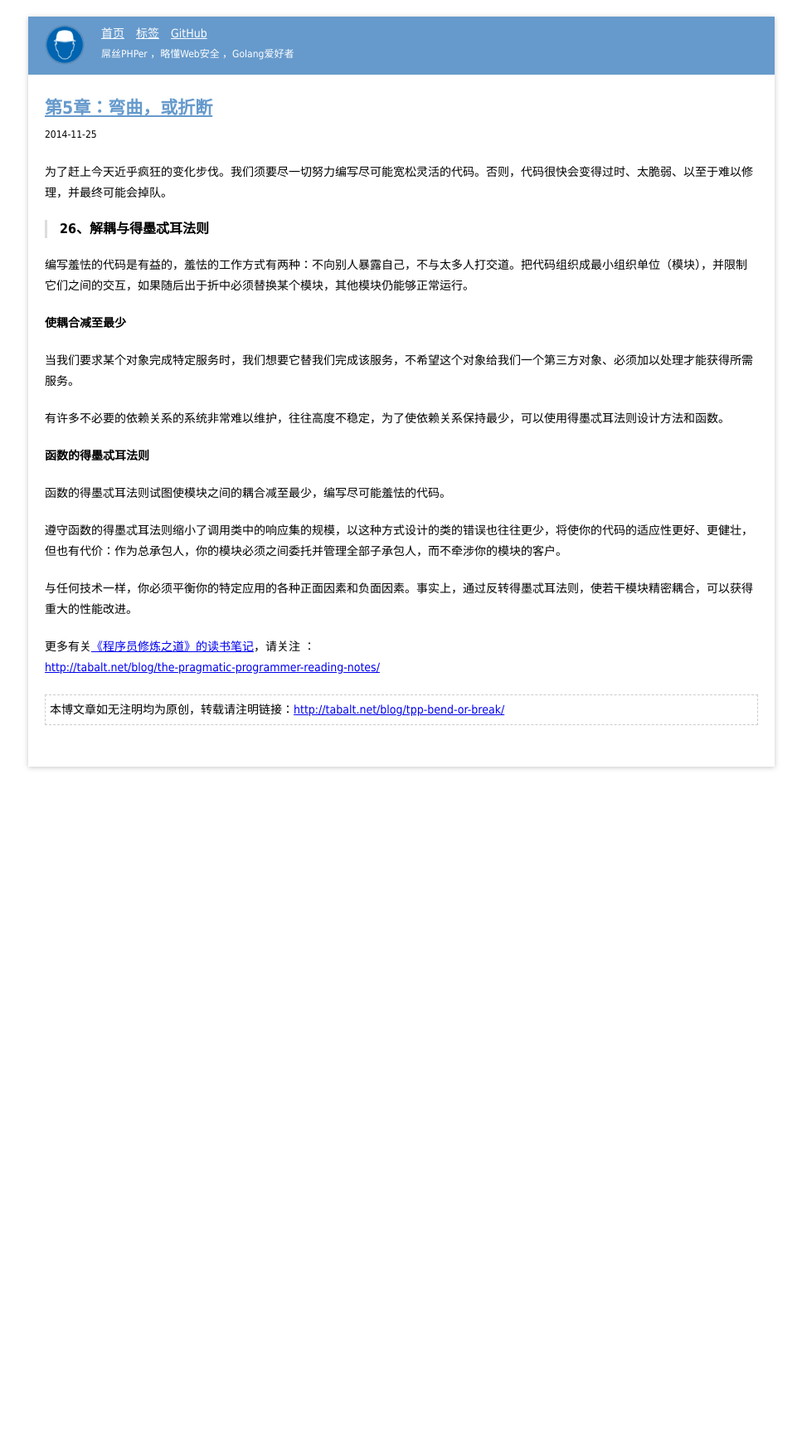
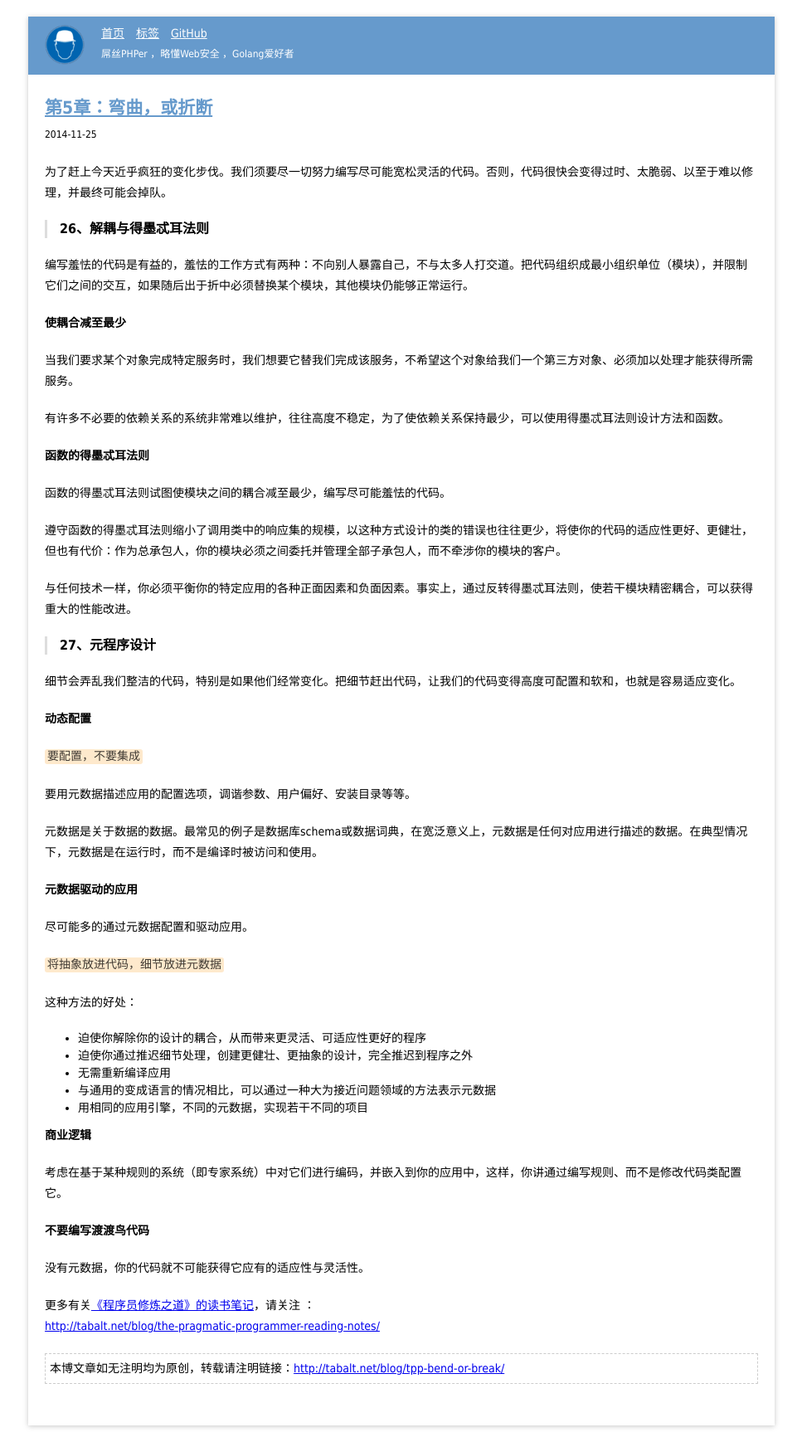
Before and after one commit to tabalt/tabalt.github.io, a Jekyll site: the page built from _posts/the-pragmatic-programmer/2014-11-25-tpp-bend-or-break.md, in a window 1280 px wide. Shown: the whole page at 83% size, without its empty margins (156-1123 px from the left). Built offline with Jekyll 4.4.1, drawn with Linux system fonts in a browser that asks for light colours; Markdown is read by kramdown in place of the engine named in the settings; comment, search, counter and statistics services are not loaded; before the commit the page ends 944 px from its top, so only the background shows below that.

Commit message:
update blog

```diff
--- a/_posts/the-pragmatic-programmer/2014-11-25-tpp-bend-or-break.md
+++ b/_posts/the-pragmatic-programmer/2014-11-25-tpp-bend-or-break.md
@@ -33,5 +33,52 @@ description: 《程序员修炼之道》第5章弯曲，或折断读书笔记
 与任何技术一样，你必须平衡你的特定应用的各种正面因素和负面因素。事实上，通过反转得墨忒耳法则，使若干模块精密耦合，可以获得重大的性能改进。
 
 
+### 27、元程序设计
+
+细节会弄乱我们整洁的代码，特别是如果他们经常变化。把细节赶出代码，让我们的代码变得高度可配置和软和，也就是容易适应变化。
+
+**动态配置**
+
+`要配置，不要集成`
+
+要用元数据描述应用的配置选项，调谐参数、用户偏好、安装目录等等。
+
+元数据是关于数据的数据。最常见的例子是数据库schema或数据词典，在宽泛意义上，元数据是任何对应用进行描述的数据。在典型情况下，元数据是在运行时，而不是编译时被访问和使用。
+
+
+**元数据驱动的应用**
+
+尽可能多的通过元数据配置和驱动应用。
+
+`将抽象放进代码，细节放进元数据`
+
+这种方法的好处：
+
+* 迫使你解除你的设计的耦合，从而带来更灵活、可适应性更好的程序
+* 迫使你通过推迟细节处理，创建更健壮、更抽象的设计，完全推迟到程序之外
+* 无需重新编译应用
+* 与通用的变成语言的情况相比，可以通过一种大为接近问题领域的方法表示元数据
+* 用相同的应用引擎，不同的元数据，实现若干不同的项目
+
+
+**商业逻辑**
+
+考虑在基于某种规则的系统（即专家系统）中对它们进行编码，并嵌入到你的应用中，这样，你讲通过编写规则、而不是修改代码类配置它。
+
+
+**不要编写渡渡鸟代码**
+
+没有元数据，你的代码就不可能获得它应有的适应性与灵活性。
+
+
+
+
+
+
+
+
+
+
+
 更多有关[《程序员修炼之道》的读书笔记](http://tabalt.net/blog/the-pragmatic-programmer-reading-notes/)，请关注 ：
 [http://tabalt.net/blog/the-pragmatic-programmer-reading-notes/](http://tabalt.net/blog/the-pragmatic-programmer-reading-notes/)
```
